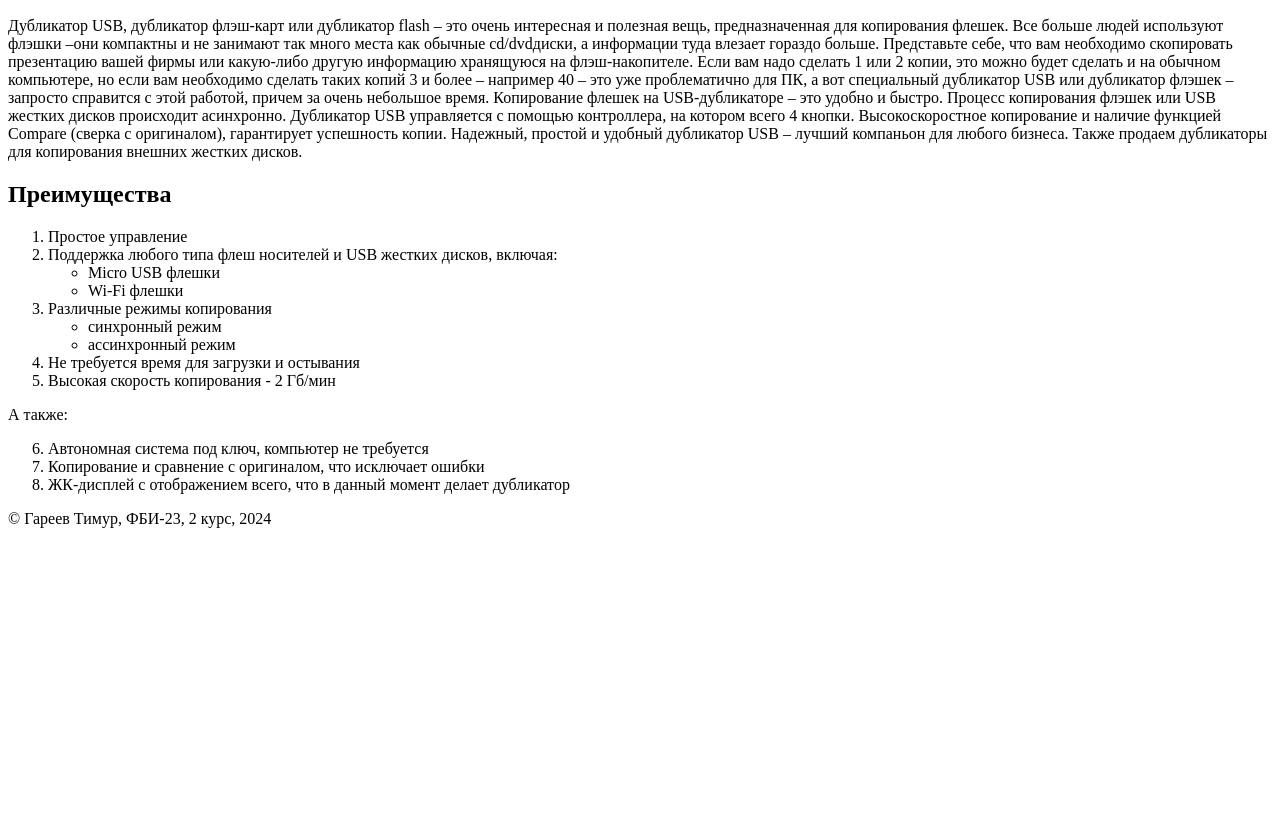
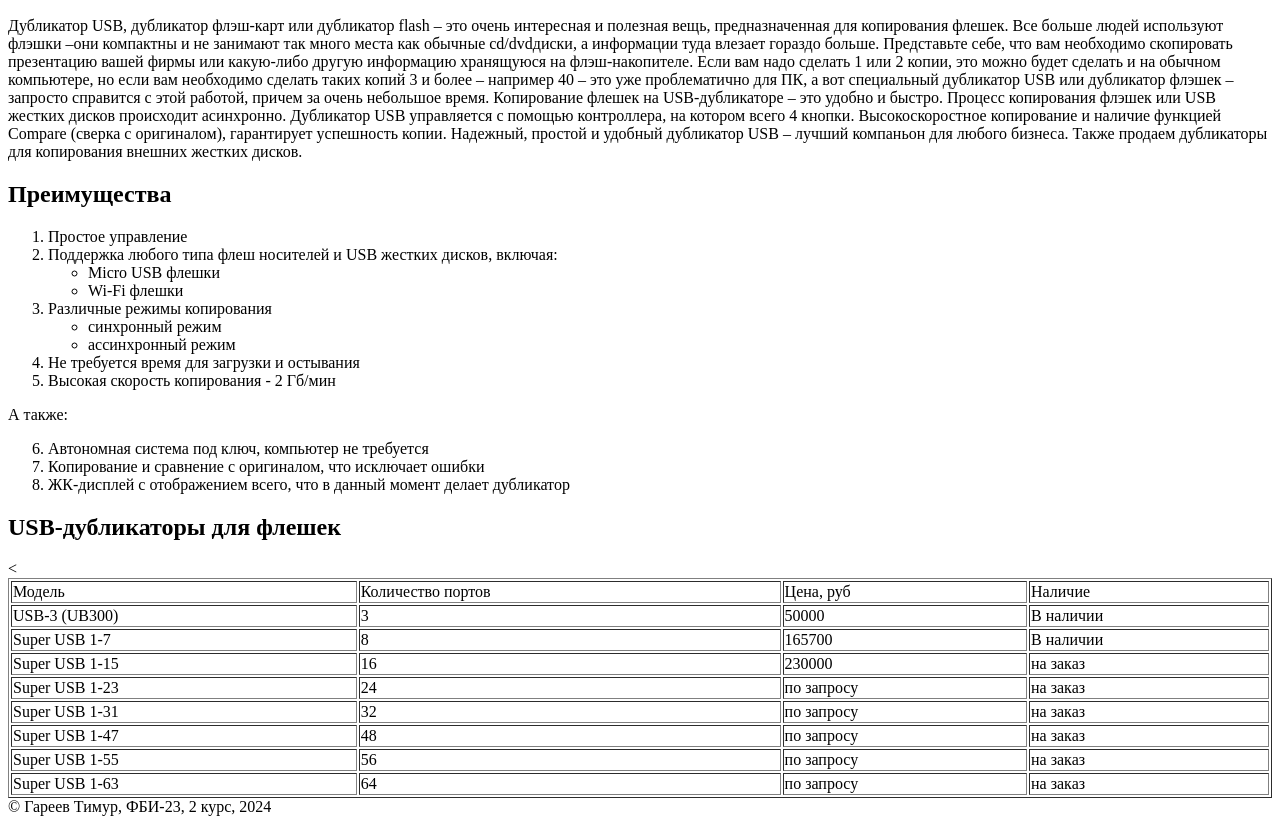
Before and after one commit to GareevTimur/web-prog-labs, a plain HTML site: page lab2/usb.html in a window 1280 px wide. Shown: the part 110-934 px from the top of the page. Before the commit the page ends 800 px from the top, so only its background shows below. Drawn offline with Linux system fonts and the light colour scheme.

Commit message:
Модели дубликаторов

```diff
--- a/lab2/usb.html
+++ b/lab2/usb.html
@@ -53,6 +53,63 @@
                     <li>Копирование и сравнение с оригиналом, что исключает ошибки</li>
                     <li>ЖК-дисплей с отображением всего, что в данный момент делает дубликатор</li>
                 </ol>
+                <h2>USB-дубликаторы для флешек</h2>
+                <table border="1" width="100%">
+                    <tr>
+                        <td>Модель</td>
+                        <td>Количество портов</td>
+                        <td>Цена, руб</td>
+                        <td>Наличие</td>
+                    </tr>
+                    <tr>
+                        <td>USB-3 (UB300)</td>
+                        <td>3</td>
+                        <td>50000</td>
+                        <td>В наличии</td>
+                    </tr>
+                    <tr>
+                        <td>Super USB 1-7</td>
+                        <td>8</td>
+                        <td>165700</td>
+                        <td>В наличии</td>
+                    </tr>
+                    <tr>
+                        <td>Super USB 1-15</td>
+                        <td>16</td>
+                        <td>230000</td>
+                        <td>на заказ</td>
+                    </tr>
+                    <tr>
+                        <td>Super USB 1-23</td>
+                        <td>24</td>
+                        <td>по запросу</td>
+                        <td>на заказ</td>
+                    </tr>
+                    <tr>
+                        <td>Super USB 1-31</td>
+                        <td>32</td>
+                        <td>по запросу</td>
+                        <td>на заказ</td>
+                    </tr>
+                    <<tr>
+                        <td>Super USB 1-47</td>
+                        <td>48</td>
+                        <td>по запросу</td>
+                        <td>на заказ</td>
+                    </tr>
+                    <tr>
+                        <td>Super USB 1-55</td>
+                        <td>56</td>
+                        <td>по запросу</td>
+                        <td>на заказ</td>
+                    </tr>
+                    <tr>
+                        <td>Super USB 1-63</td>
+                        <td>64</td>
+                        <td>по запросу</td>
+                        <td>на заказ</td>
+                    </tr>
+                </table>
          </main>
 
          <footer>
```
